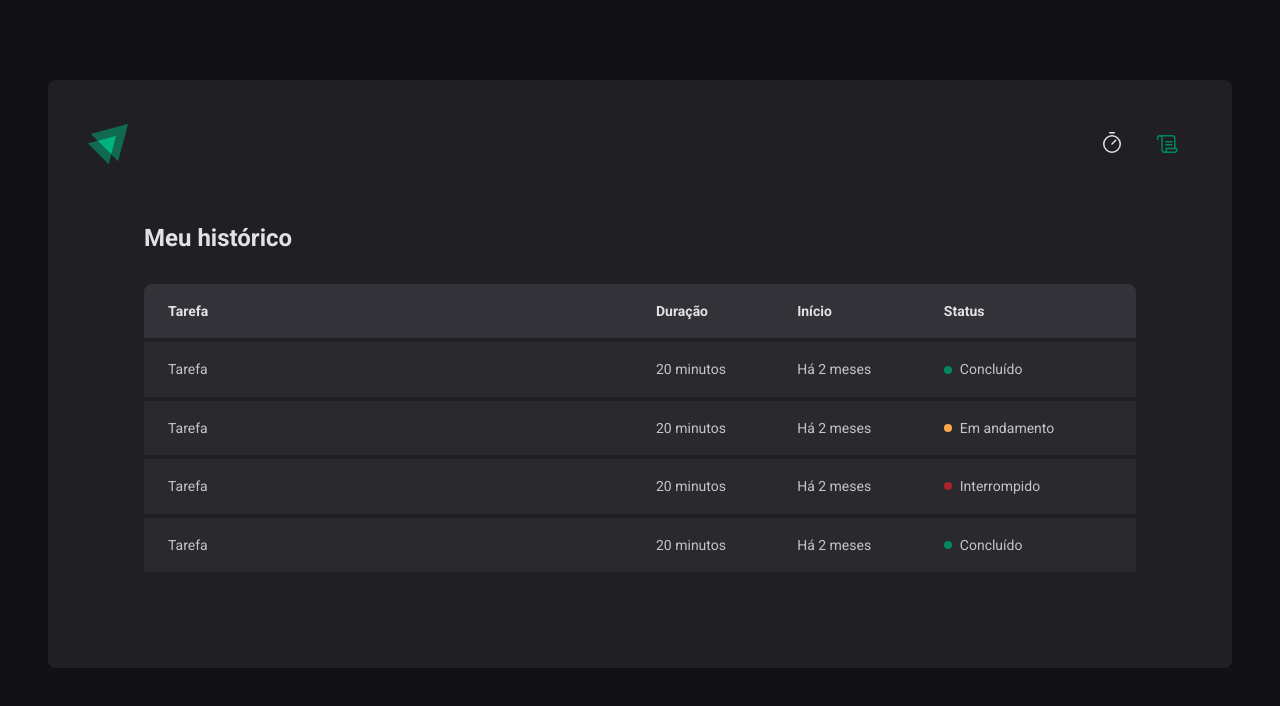
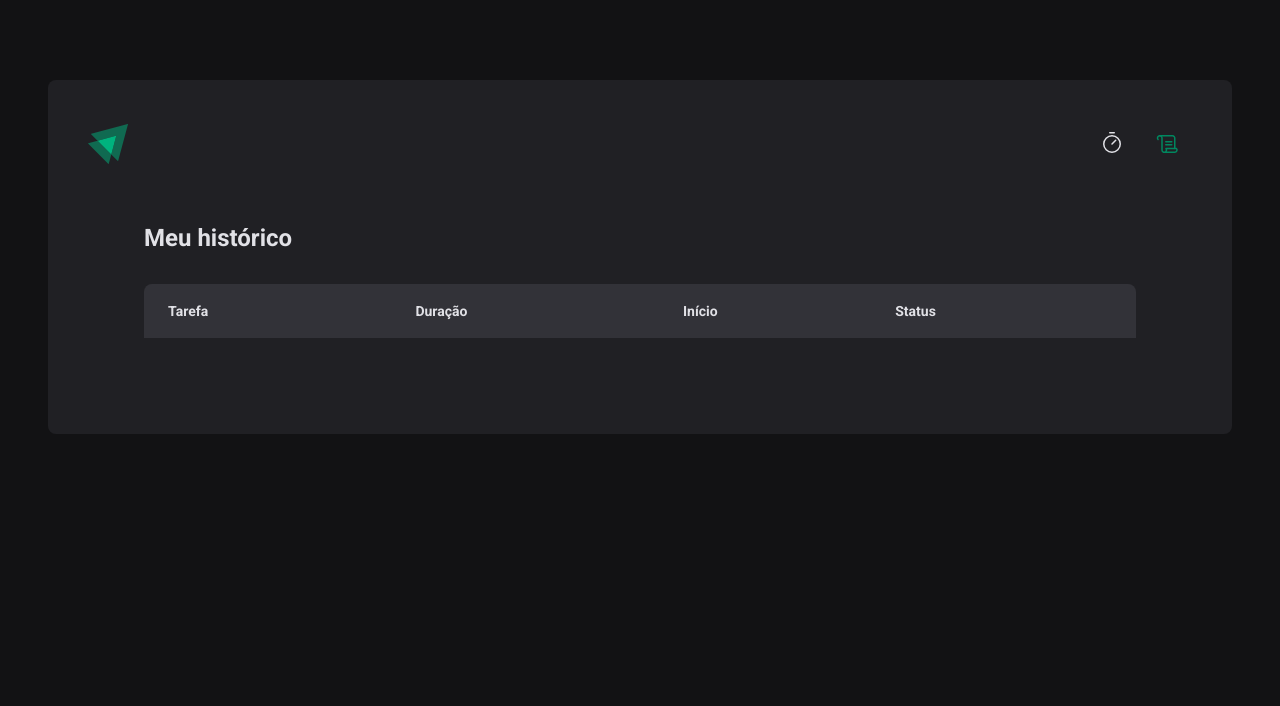
Before and after one commit to MateusHerculano01/ignite-timer, a React (Vite) app: page /history in a window 1280 px wide. Shown: the top 706 px of the page. Built offline with nearby package versions, Linux system fonts and the light colour scheme.

Commit message:
feat: list history

```diff
--- a/src/pages/History/index.tsx
+++ b/src/pages/History/index.tsx
@@ -21,38 +21,28 @@
             </tr>
           </thead>
           <tbody>
-            <tr>
-              <td>Tarefa</td>
-              <td>20 minutos</td>
-              <td>Há 2 meses</td>
-              <td>
-                <Status statusColor="green">Concluído</Status>
-              </td>
-            </tr>
-            <tr>
-              <td>Tarefa</td>
-              <td>20 minutos</td>
-              <td>Há 2 meses</td>
-              <td>
-                <Status statusColor="yellow">Em andamento</Status>
-              </td>
-            </tr>
-            <tr>
-              <td>Tarefa</td>
-              <td>20 minutos</td>
-              <td>Há 2 meses</td>
-              <td>
-                <Status statusColor="red">Interrompido</Status>
-              </td>
-            </tr>
-            <tr>
-              <td>Tarefa</td>
-              <td>20 minutos</td>
-              <td>Há 2 meses</td>
-              <td>
-                <Status statusColor="green">Concluído</Status>
-              </td>
-            </tr>
+            {cycles.map((cycle) => {
+              return (
+                <tr key={cycle.id}>
+                  <td>{cycle.task}</td>
+                  <td>{cycle.minutesAmount} minutos</td>
+                  <td>{cycle.startDate.toISOString()}</td>
+                  <td>
+                    {cycle.finishedDate && (
+                      <Status statusColor="green">Concluído</Status>
+                    )}
+
+                    {cycle.interruptedDate && (
+                      <Status statusColor="red">Interrompido</Status>
+                    )}
+
+                    {!cycle.finishedDate && !cycle.interruptedDate && (
+                      <Status statusColor="yellow">Em andamento</Status>
+                    )}
+                  </td>
+                </tr>
+              )
+            })}
           </tbody>
         </table>
       </HistoryList>
```
